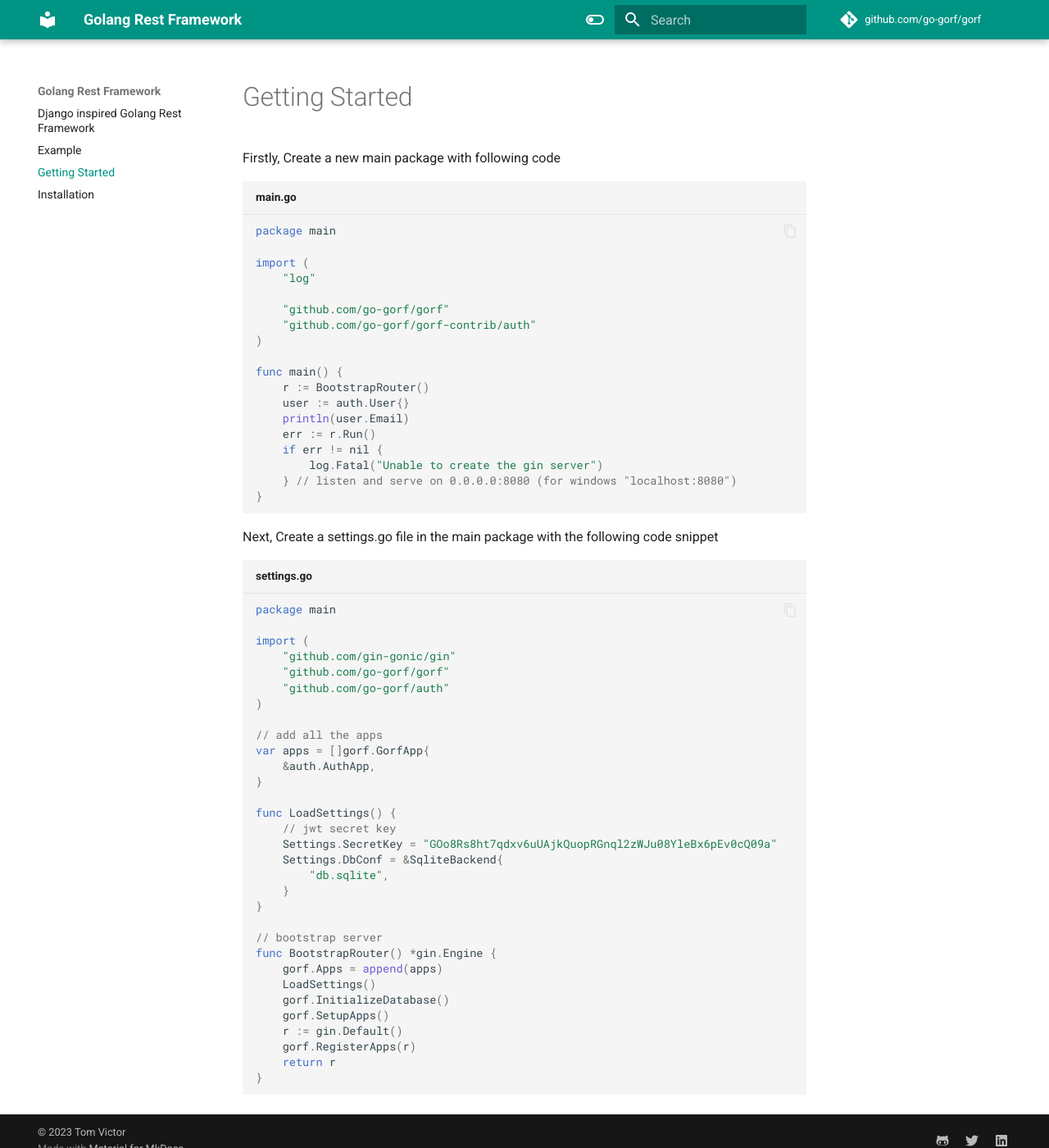
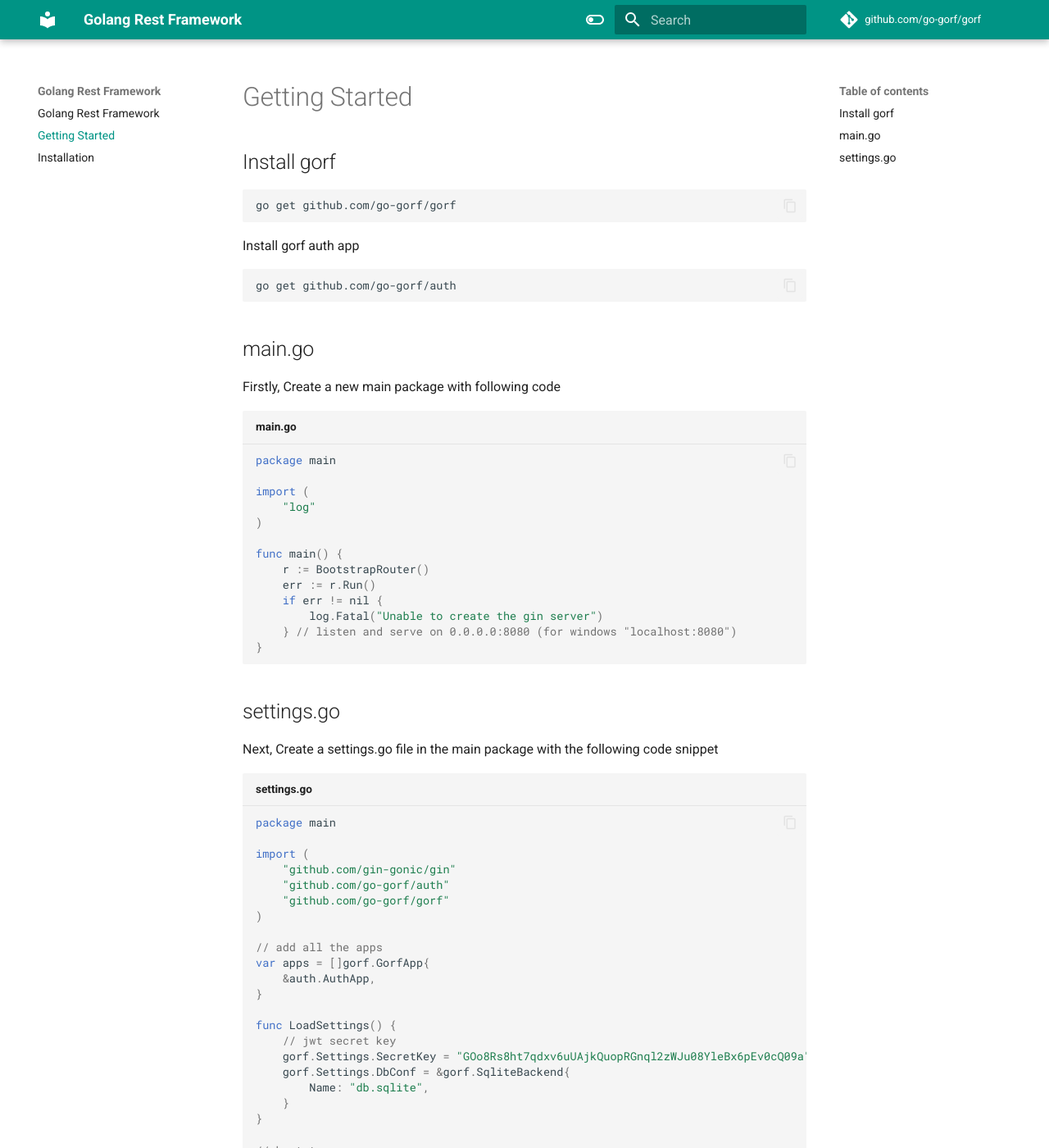
Before and after one commit to go-gorf/go-gorf.github.io, an MkDocs documentation site: the page built from docs/getting-started.md, in a window 1280 px wide and 1400 px high. Shown: the whole window at 82% size. Built offline with MkDocs 1.6.1 and Material for MkDocs 9.7.7, drawn with Linux system fonts in a browser that asks for light colours; comment, search, counter and statistics services are not loaded.

Commit message:
doc update

````diff
--- a/docs/example.md
+++ /dev/null
@@ -1,3 +0,0 @@
-# Example
-
-placeholder
--- a/docs/getting-started.md
+++ b/docs/getting-started.md
@@ -1,4 +1,15 @@
 # Getting Started
+
+## Install gorf
+```shell
+go get github.com/go-gorf/gorf
+```
+Install gorf auth app
+```shell
+go get github.com/go-gorf/auth
+```
+
+## main.go
 
 Firstly, Create a new main package with following code
 
@@ -7,23 +18,18 @@ package main
 
 import (
 	"log"
-
-	"github.com/go-gorf/gorf"
-	"github.com/go-gorf/gorf-contrib/auth"
 )
 
 func main() {
 	r := BootstrapRouter()
-	user := auth.User{}
-	println(user.Email)
 	err := r.Run()
 	if err != nil {
 		log.Fatal("Unable to create the gin server")
 	} // listen and serve on 0.0.0.0:8080 (for windows "localhost:8080")
 }
-
 ```
 
+## settings.go
 Next, Create a settings.go file in the main package with the following code snippet
 
 ``` go title="settings.go"
@@ -31,8 +37,8 @@ package main
 
 import (
 	"github.com/gin-gonic/gin"
+	"github.com/go-gorf/auth"
 	"github.com/go-gorf/gorf"
-	"github.com/go-gorf/auth"
 )
 
 // add all the apps
@@ -42,9 +48,9 @@ var apps = []gorf.GorfApp{
 
 func LoadSettings() {
 	// jwt secret key
-	Settings.SecretKey = "GOo8Rs8ht7qdxv6uUAjkQuopRGnql2zWJu08YleBx6pEv0cQ09a"
-	Settings.DbConf = &SqliteBackend{
-		"db.sqlite",
+	gorf.Settings.SecretKey = "GOo8Rs8ht7qdxv6uUAjkQuopRGnql2zWJu08YleBx6pEv0cQ09a"
+	gorf.Settings.DbConf = &gorf.SqliteBackend{
+		Name: "db.sqlite",
 	}
 }
 
````
Also changed, not shown: README.md (+1 -2 lines), docs/index.md (+6 -12 lines).
